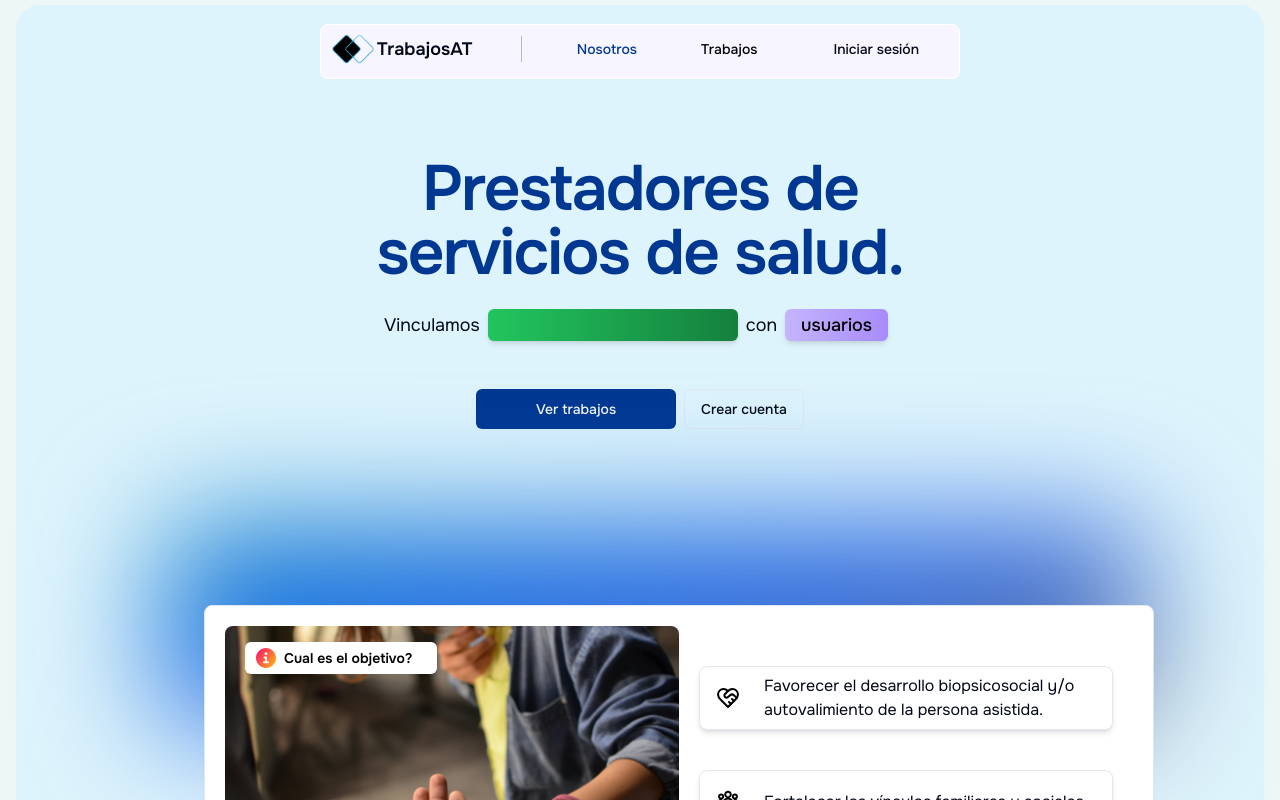
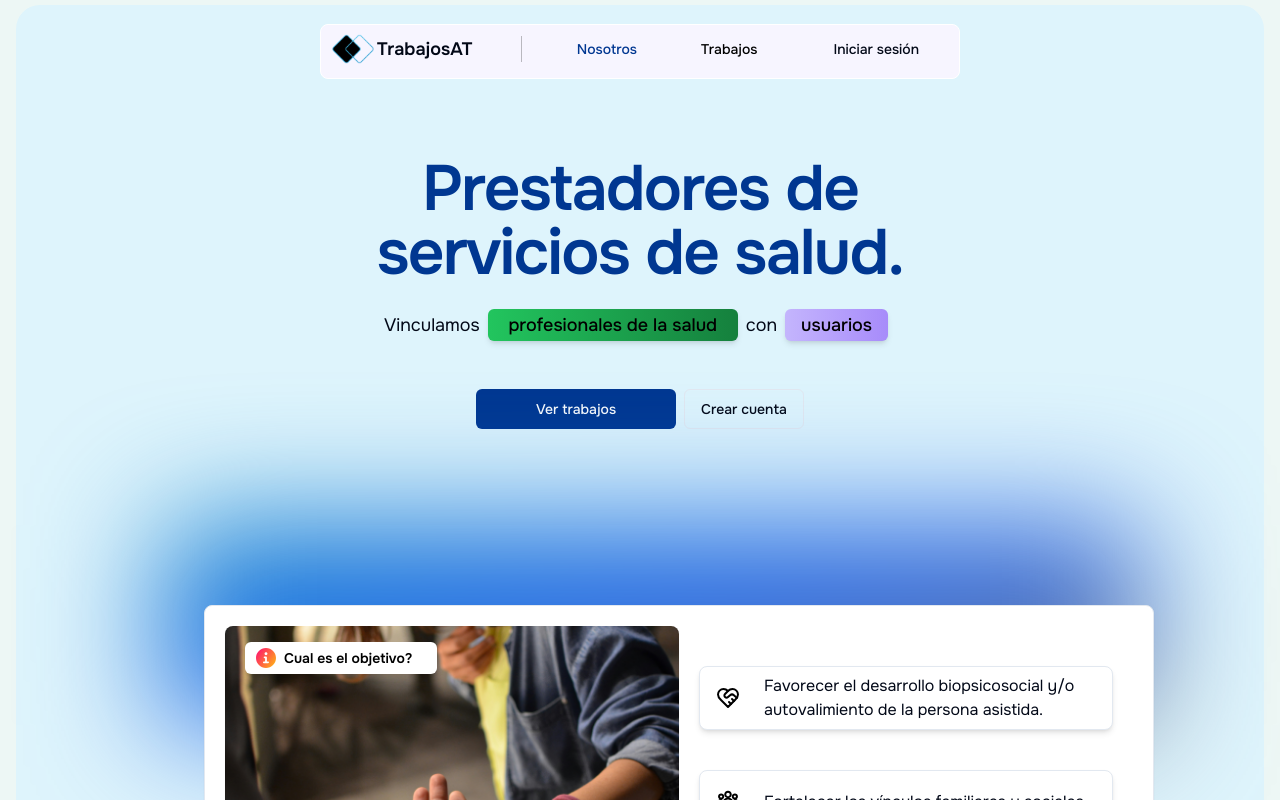
Before and after one commit to gergati/trabajosAT, a Next.js app: page / in a window 1280 px wide. Shown: the top 800 px of the page. Built offline with nearby package versions, Linux system fonts and the light colour scheme; no server answers.

Commit message:
cambie el tiempo de la animacion

```diff
--- a/src/app/(trabajos)/(nosotros)/ui/Header.tsx
+++ b/src/app/(trabajos)/(nosotros)/ui/Header.tsx
@@ -20,7 +20,7 @@ export const Header = () => {
             setTimeout(() => {
                 setTextIndex((prevIndex) => (prevIndex + 1) % texts.length);
                 setIsAnimating(false);
-            }, 4000); // Tiempo para la animación
+            }, 500); // Tiempo para la animación
         }, 4000); // Cambia cada 2 segundos
 
         return () => clearInterval(interval); // Limpiar intervalo al desmontar
```
